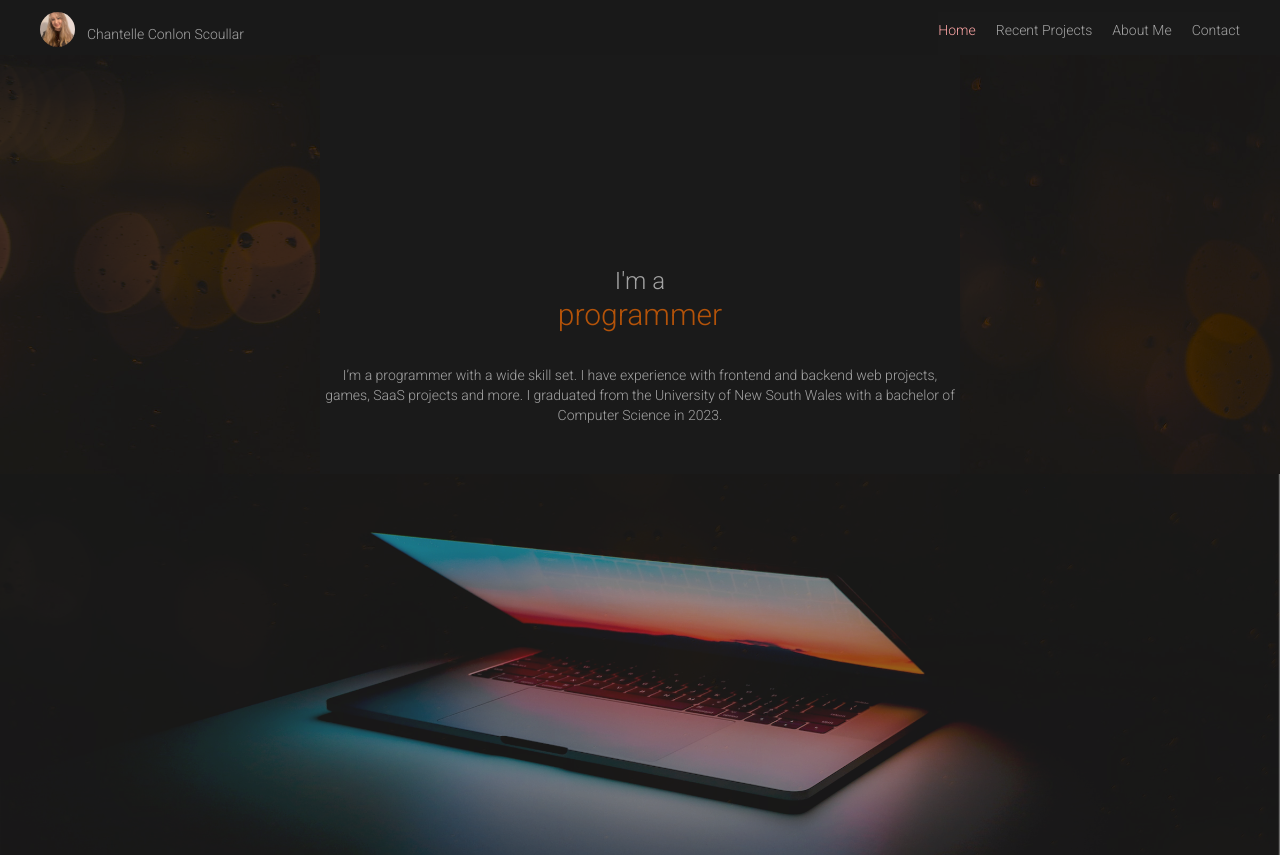
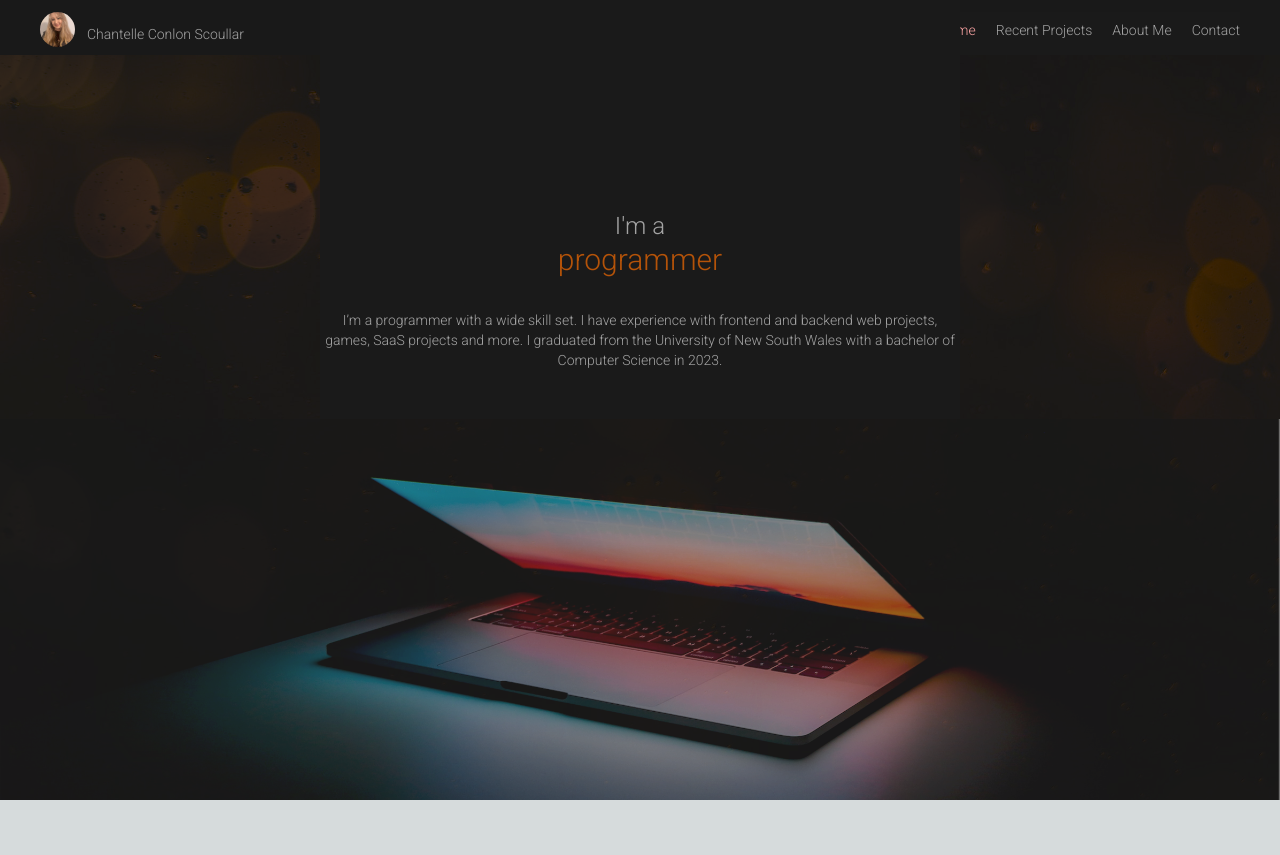
Before and after one commit to chanteCon/portfolioWebsite, a Next.js app in the folder website/: page / in a window 1280 px wide. After the commit the page ends 800 px from the top, so only its background shows below. Built offline with nearby package versions, Linux system fonts and the light colour scheme.

Commit message:
fixed position nav bar

```diff
--- a/website/app/components/Nav.jsx
+++ b/website/app/components/Nav.jsx
@@ -30,7 +30,7 @@ export const Nav = () => {
   // if screen size small then collapse navbar
   return (
     <div
-      className= "w-full text-neutral-400 text-sm pt-3 fixed flex justify-between px-10 font-light relative z-4000"
+      className= "w-full text-neutral-400 text-sm pt-3 flex justify-between px-10 font-light fixed top-0"
       style = {{ backgroundColor: '#191919' }}
       >
       { smallScreen
```
